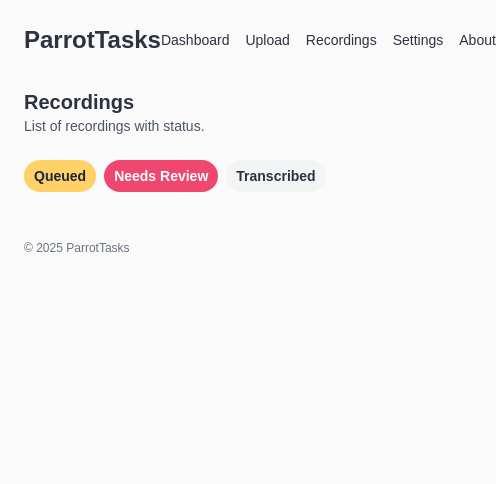
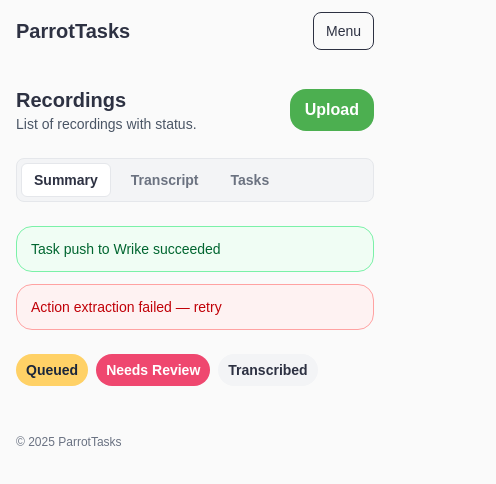
Before and after one commit to russellhanj/parrottasks-frontend, a Next.js app: page /recordings in a window 390 px wide. Shown: the top 484 px of the page, 496 px wide, since content can reach past the window. Built offline with nearby package versions, Linux system fonts and the light colour scheme.

Commit message:
fix(dashboard): simplify layout to avoid shrinking grid on large screens

```diff
--- a/app/(dashboard)/recordings/page.tsx
+++ b/app/(dashboard)/recordings/page.tsx
@@ -7,10 +7,18 @@ import Tabs from "@/components/common/Tabs";
 export default function Page() {
   return (
     <section className="space-y-6">
-      <header>
-        <h2 className="text-xl font-semibold">Recordings</h2>
-        <p className="text-sm text-gray-600">List of recordings with status.</p>
-      </header>
+      <PageHeader
+        title="Recordings"
+        subtitle="List of recordings with status."
+        action={<Button variant="primary">Upload</Button>}
+      />
+
+      <Tabs tabs={["Summary", "Transcript", "Tasks"]} />
+
+      <div className="space-y-3">
+        <Alert variant="success">Task push to Wrike succeeded</Alert>
+        <Alert variant="error">Action extraction failed — retry</Alert>
+      </div>
 
       <div className="flex gap-2">
         <Chip variant="accent1">Queued</Chip>
--- a/app/layout.tsx
+++ b/app/layout.tsx
@@ -1,6 +1,5 @@
-// app/layout.tsx
 import "./globals.css";
-import Link from "next/link";
+import Nav from "@/components/layout/Nav";
 
 export const metadata = {
   title: "ParrotTasks",
@@ -10,23 +9,12 @@ export const metadata = {
 export default function RootLayout({ children }: { children: React.ReactNode }) {
   return (
     <html lang="en" suppressHydrationWarning>
-      <body className="min-h-dvh bg-gray-50 text-gray-900 antialiased">
-        <div className="mx-auto max-w-6xl p-6">
-          <header className="mb-8 flex items-center justify-between">
-            <h1 className="text-2xl font-semibold">ParrotTasks</h1>
-            <nav className="flex gap-4 text-sm">
-              <Link href="/" className="hover:underline">Dashboard</Link>
-              <Link href="/uploads" className="hover:underline">Upload</Link>
-              <Link href="/recordings" className="hover:underline">Recordings</Link>
-              <Link href="/settings" className="hover:underline">Settings</Link>
-              <Link href="/about" className="hover:underline">About</Link>
-            </nav>
-          </header>
-          <main>{children}</main>
-          <footer className="mt-12 text-xs text-gray-500">
-            © {new Date().getFullYear()} ParrotTasks
-          </footer>
-        </div>
+      <body className="min-h-dvh bg-brand-bg text-brand-text antialiased">
+        <Nav />
+        <main className="mx-auto max-w-6xl px-4 sm:px-6">{children}</main>
+        <footer className="mx-auto max-w-6xl px-4 sm:px-6 mt-12 text-xs text-gray-500 pb-8">
+          © {new Date().getFullYear()} ParrotTasks
+        </footer>
       </body>
     </html>
   );
--- a/app/page.tsx
+++ b/app/page.tsx
@@ -1,14 +1,17 @@
+import Link from "next/link";
+
 export default function Page() {
   return (
     <section className="space-y-6">
       <header>
-        <h2 className="text-xl font-semibold">Dashboard</h2>
+        <h2 className="text-xl sm:text-2xl font-semibold">Dashboard</h2>
         <p className="text-sm text-gray-600">
           API health, quick stats, recent recordings.
         </p>
       </header>
 
-      <div className="grid gap-4 sm:grid-cols-3">
+      {/* Stats grid only */}
+      <div className="grid gap-4 grid-cols-1 sm:grid-cols-2 lg:grid-cols-3">
         <div className="rounded-xl border bg-white p-4">
           <div className="text-sm text-gray-500">API</div>
           <div className="mt-1 text-2xl font-semibold">Healthy</div>
@@ -26,7 +29,8 @@ export default function Page() {
       <div className="rounded-xl border bg-white p-6">
         <h3 className="mb-2 text-lg font-medium">Recent Recordings</h3>
         <p className="text-sm text-gray-600">
-          No recordings yet. <a href="/uploads" className="underline">Upload one</a>.
+          No recordings yet.{" "}
+          <Link href="/uploads" className="underline">Upload one</Link>.
         </p>
       </div>
     </section>
--- /dev/null
+++ b/components/layout/Nav.tsx
@@ -0,0 +1,46 @@
+"use client";
+
+import Link from "next/link";
+import { useState } from "react";
+
+export default function Nav() {
+  const [open, setOpen] = useState(false);
+
+  return (
+    <header className="mb-6">
+      <div className="mx-auto max-w-6xl px-4 sm:px-6">
+        <div className="flex items-center justify-between py-3">
+          <h1 className="text-xl sm:text-2xl font-semibold">ParrotTasks</h1>
+
+          {/* Desktop nav */}
+          <nav className="hidden md:flex gap-4 text-sm">
+            <Link href="/" className="hover:underline">Dashboard</Link>
+            <Link href="/uploads" className="hover:underline">Upload</Link>
+            <Link href="/recordings" className="hover:underline">Recordings</Link>
+            <Link href="/settings" className="hover:underline">Settings</Link>
+            <Link href="/about" className="hover:underline">About</Link>
+          </nav>
+
+          {/* Mobile menu toggle */}
+          <button
+            className="md:hidden rounded-lg border px-3 py-2 text-sm"
+            onClick={() => setOpen((v) => !v)}
+          >
+            Menu
+          </button>
+        </div>
+
+        {/* Mobile nav */}
+        {open && (
+          <div className="md:hidden grid gap-1 pb-3">
+            <Link className="rounded-md px-3 py-2 hover:bg-gray-100" href="/">Dashboard</Link>
+            <Link className="rounded-md px-3 py-2 hover:bg-gray-100" href="/uploads">Upload</Link>
+            <Link className="rounded-md px-3 py-2 hover:bg-gray-100" href="/recordings">Recordings</Link>
+            <Link className="rounded-md px-3 py-2 hover:bg-gray-100" href="/settings">Settings</Link>
+            <Link className="rounded-md px-3 py-2 hover:bg-gray-100" href="/about">About</Link>
+          </div>
+        )}
+      </div>
+    </header>
+  );
+}
```
